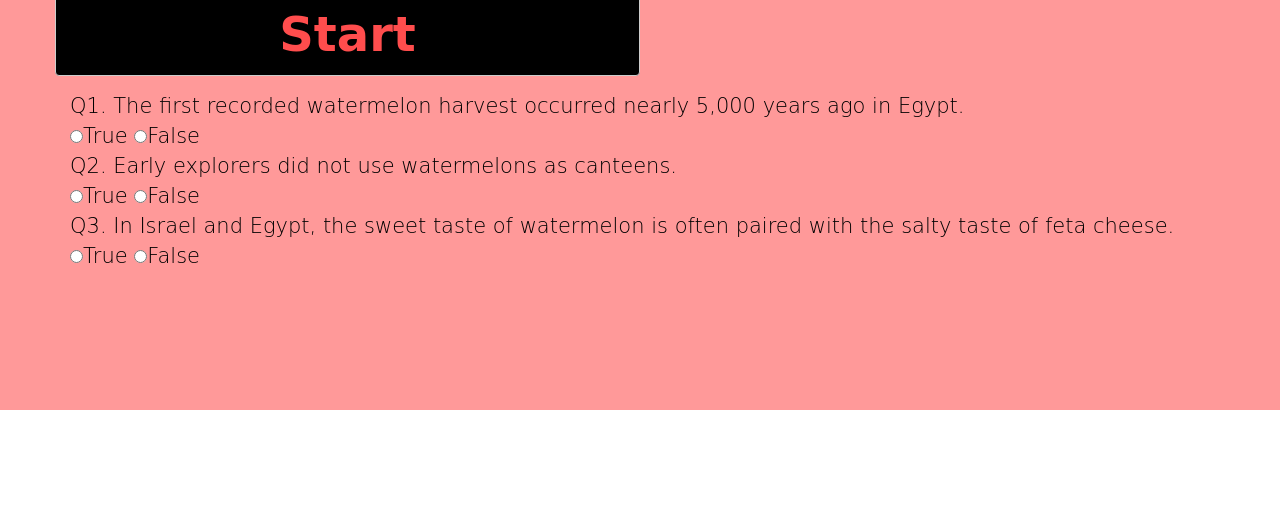
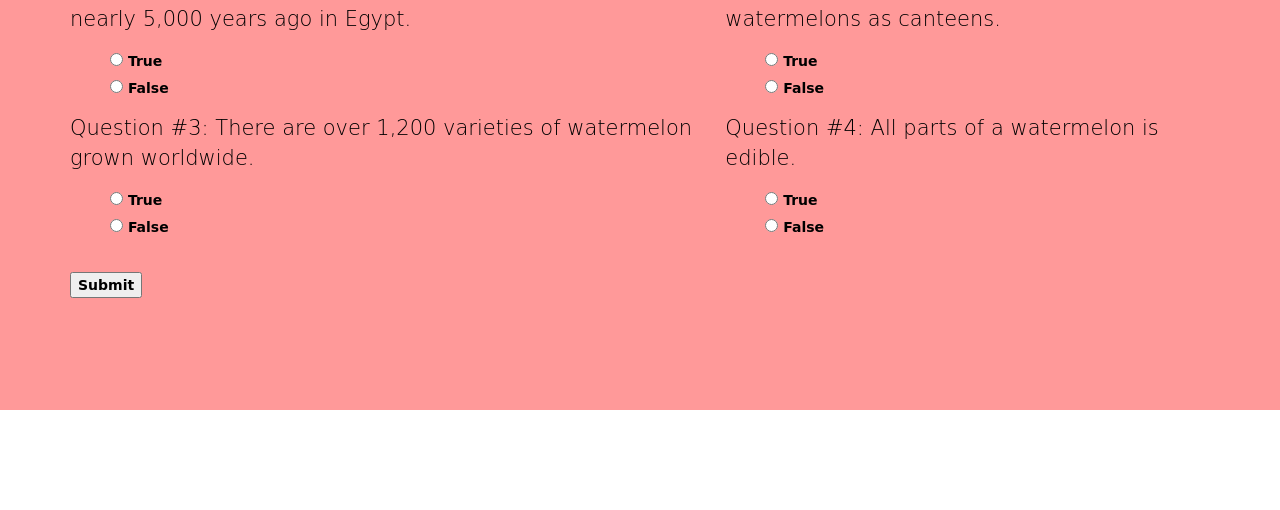
Before and after one commit to kerit17/TriviaGame, a plain HTML site: page index.html in a window 1280 px wide. Shown: the part 290-800 px from the top of the page. Drawn offline with nearby package versions, Linux system fonts and the light colour scheme; a web font is replaced by a local one.

Commit message:
questions and radio buttons

```diff
--- a/index.html
+++ b/index.html
@@ -19,12 +19,11 @@
 		<title> Trivia Game</title>
 	</head>
 
-<body onload="hide()">
+<body>
 	<!--Jumbotron with Title-->
  	<div class="jumbotron vertical-center">
    		<div class="container text-center">
    		<h1>Watermelon Trivia</h1>
-   		<h2>Who knew?</h2>
    		<br>
  	</div>
 
@@ -33,36 +32,92 @@
 
 	<!--Row 1: Instructions-->
 	<div class="row">
-		<h2>Instructions:</h2>
+		<h3>Instructions: Select whether the statement about watermelon is true or false.</h3>
+		<br>
+		<br>
 
-  <button type="button" class="btn btn-default" id="hide">Start</button>
 	</div>
 <!--Insert timer-->
 
 <!--Questions-->
-	<p id="quiz"></p>
+	<table style="width:100%">
+	<tr>
+	  <td>
+	  	<div>
+	  		<p class="question">Question #1: The first recorded watermelon harvest occurred nearly 5,000 years ago in Egypt.</p>
 
-	<p>Q1. The first recorded watermelon harvest occurred nearly 5,000 years ago in Egypt.
+	    	<ul>
+	    	<input class="answer" type="radio" name="q1" value="1">
+	        <label id="correctString1">True</label>
 	    	<br>
-		<input type="radio" value="true">True
-		<input type="radio" value="false">False
+	        <input class="answer" type="radio" name="q1" value="0">
+	        <label>False</label>
 	        <br>
+    		</ul>
+	  	</div>
+	  </td>
 
-	Q2. Early explorers did not use watermelons as canteens.
+	  <td>
+	  	<div>
+	  		<p class="question">Question #2: Early explorers did not use watermelons as canteens.</p>
+
+	    	<ul>
+	        <input class="answer" type="radio" name="q2" value="0">
+	        <label>True</label>
 	        <br>
-		<input type="radio" value="true">True
-		<input type="radio" value="false">False
+	        <input class="answer" type="radio" name="q2" value="1">
+	        <label id="correctString2">False</label>
 	        <br>
+	    	</ul>
+	  	</div>
+	  </td>
+	</tr>
 
-	Q3. In Israel and Egypt, the sweet taste of watermelon is often paired with the salty taste of feta cheese.
-	<br>
-		<input type="radio" value="true">True
-		<input type="radio" value="false">False
+	<tr>
+	  <td>
+	  	<div>
+	  		<p class="question">Question #3: There are over 1,200 varieties of watermelon grown worldwide.
 			</p>
 
+	    	<ul>
+	        <input class="answer" type="radio" name="q3" value="1">
+	        <label id="correctString3">True</label>
+	        <br>
+	        <input class="answer" type="radio" name="q3" value="0">
+	        <label>False</label>
+	        <br>
+	    	</ul>
 		</div>
+	  </td>
+
+	  <td>
+	  	<div>
+	  		<p class="question">Question #4: All parts of a watermelon is edible.</p>
+
+	    	<ul>
+	        <input class="answer" type="radio" name="q4" value="1">
+	        <label id="correctString4">True</label>
+	        <br><input class="answer" type="radio" name="q4" value="0">
+	        <label>False</label>
+	        <br>
+    		</ul>
+	  	</div>
+	  </td>
+	</tr>
+	</table>
+
+<br/>
+  <div class="submitter">
+          <input class="quizSubmit" id="submitButton" onClick="submitQuiz()"
+          type="submit" value="Submit" />
+    </div>
+
+<!--show score upon submit-->
+    <div>
+    	<h2 class="quizScore" id="userScore"></h2>
     </div>
 	</div>
 
+</div>
 </body>
 </html>
--- a/trivia_assets/javascript/app.js
+++ b/trivia_assets/javascript/app.js
@@ -1,61 +1,60 @@
 $(document).ready(function() {
 
-function hide(){
-	$("#hide").load(function(){
-	$("p").hide();
-	document.getElementById("quiz");
+	// scripts here:
 
+	function submitQuiz() {
+		console.log('submitted');
+
+	// get each answer score
+		function answerScore (qName) {
+			var radiosNo = document.getElementsByName(qName);
+
+			for (var i = 0, length = radiosNo.length; i < length; i++) {
+   				if (radiosNo[i].checked) {
+			// do something with radiosNo
+					var answerValue = Number(radiosNo[i].value);
+				}
+			}
+			// change NaNs to zero
+			if (isNaN(answerValue)) {
+				answerValue = 0;
+			}
+			return answerValue;
+		}
+
+	// calc score with answerScore function
+		var calcScore = (answerScore('q1') + answerScore('q2') + answerScore('q3') + answerScore('q4'));
+		console.log("CalcScore: " + calcScore); // it works!
+
+	// function to return correct answer string
+		function correctAnswer (correctStringNo, qNumber) {
+			console.log("qNumber: " + qNumber);  // logs 1,2,3,4 after called below
+			return ("The correct answer for question #" + qNumber + ": &nbsp;<strong>" +
+				(document.getElementById(correctStringNo).innerHTML) + "</strong>");
+			}
+
+	// calculate "possible score" integer
+		var questionCountArray = document.getElementsByClassName('question');
+
+		var questionCounter = 0;
+		for (var i = 0, length = questionCountArray.length; i < length; i++) {
+			questionCounter++;
+		}
+
+	// show score as "score/possible score"
+		var showScore = "Your Score: " + calcScore +"/" + questionCounter;
+	// if 4/4, "perfect score!"
+		if (calcScore === questionCounter) {
+			showScore = showScore + "&nbsp; <strong>Perfect Score!</strong>"
+		};
+		document.getElementById('userScore').innerHTML = showScore;
+	}
+
+$(document).ready(function() {
+
+	$('#submitButton').click(function() {
+		$(this).addClass('hide');
+	})
+})
 
 })
-
-$("#show").click(function(){
-        $("p").show();
-    });
-
-// var one = {
-// 	question: "Q1. The first recorded watermelon harvest occurred nearly 5,000 years ago in Egypt.",
-// 	option1: "True",
-// 	option2: "False",
-// 	answer: "True",
-// };
-
-// var two = {
-// 	question: "	",
-// 	option1: "True",
-// 	option2: "False",
-// 	answer: "False",
-// };
-
-// var three = {
-// 	question: "Q3. In Israel and Egypt, the sweet taste of watermelon is often paired with the salty taste of feta cheese.",
-// 	option1: "True",
-// 	option2: "False",
-// 	answer: "True",
-// };
-
-// var questionsArray = [one, two, three];
-
-// //on-click append timer and questions to after instructions
-// function trivia (x) {
-// 	$("#start").click(function(gameSetUp){
-// 		$("p").append("<p> class="one.question">"
-	// };
-		// $("p").append(	);
-		// $("p").append(	);
-
-
-// })
-
-
-
-//questions, options, and answers object - one object for each
-
-
-//questions array
-
-
-//
-
-
-
-}) //closing brackets
```
Lines whose indentation alone changed are shown as unchanged.
